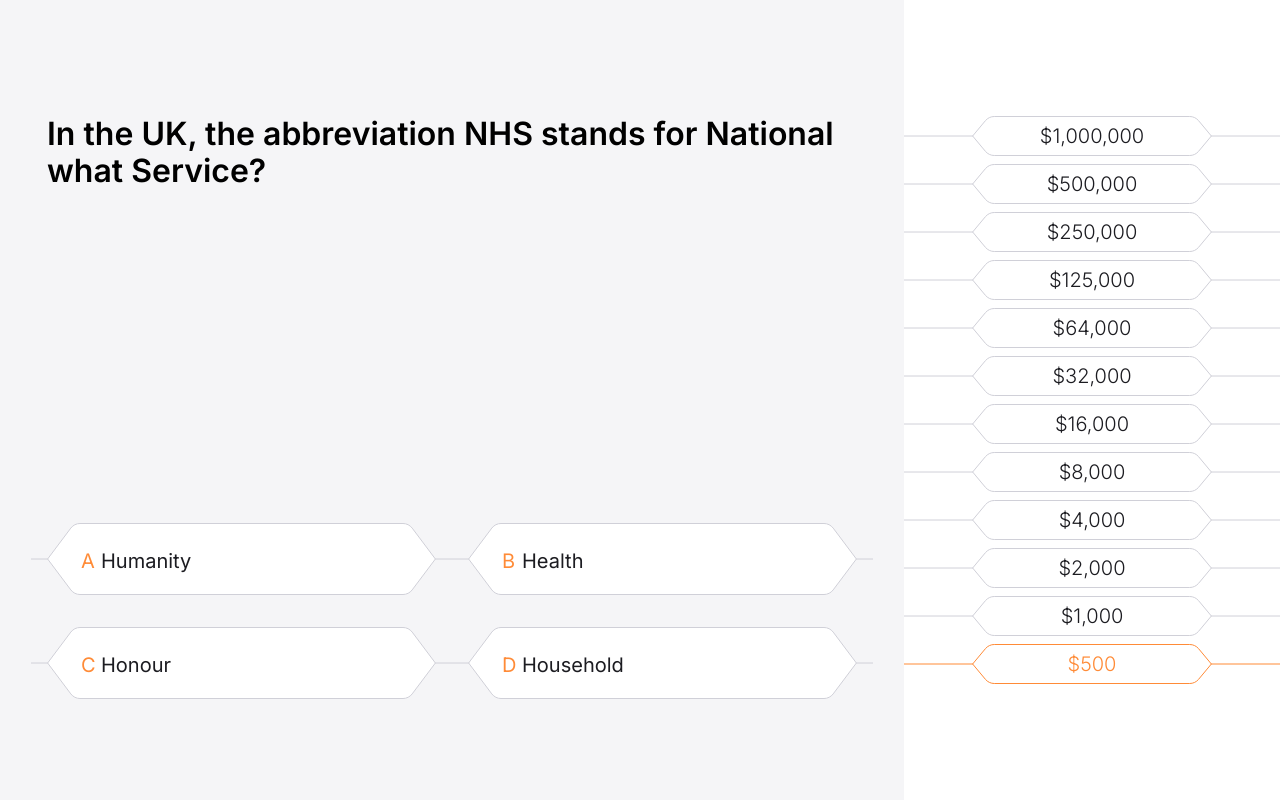
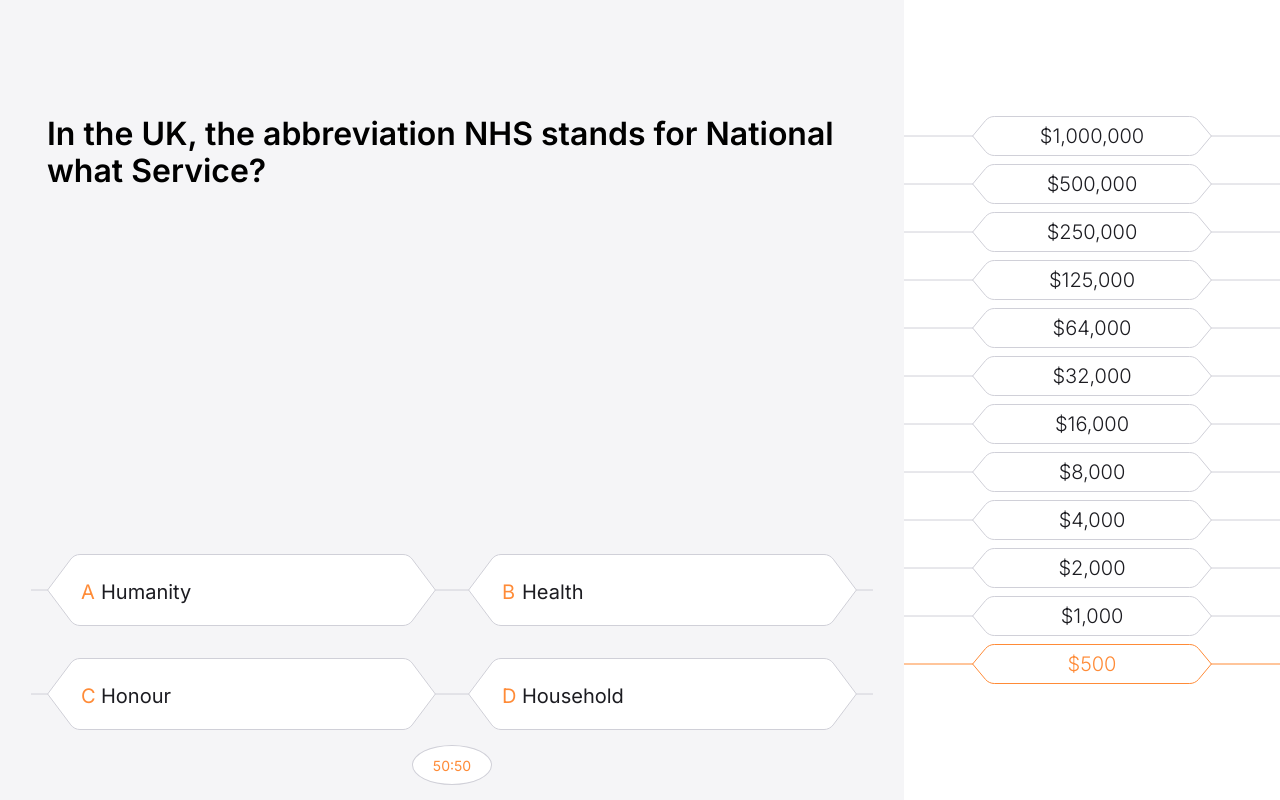
Before and after one commit to myroslav-kolomiiets/who-wants-to-be-a-millionaire, a Next.js app: page /game in a window 1280 px wide. Built offline with nearby package versions, Linux system fonts and the light colour scheme.

Commit message:
Add 50:50 help button functionality

```diff
--- a/src/components/Control/Control.tsx
+++ b/src/components/Control/Control.tsx
@@ -11,7 +11,9 @@
     isCorrect,
     isWrong,
     isNavigation,
+    isHelpOption,
     isDisabled,
+    isRemoved,
     text,
     onClick,
     href,
@@ -23,7 +25,16 @@
     [styles['is-correct']]: isCorrect,
     [styles['is-wrong']]: isWrong,
     [styles['is-disabled']]: isDisabled,
+    [styles['is-removed']]: isRemoved,
   });
+
+  if (isHelpOption) {
+    return (
+      <button type="button" className={classNames} onClick={onClick}>
+        {text}
+      </button>
+    );
+  }
 
   if (isNavigation) {
     return (
--- a/src/components/Control/IControl.ts
+++ b/src/components/Control/IControl.ts
@@ -6,7 +6,9 @@
   marker?: string;
   isCorrect?: boolean;
   isWrong?: boolean;
+  isRemoved?: boolean;
   isNavigation?: boolean;
+  isHelpOption?: boolean;
   isDisabled?: boolean;
   href?: string;
   text: string;
--- a/src/components/Control/controlProps.ts
+++ b/src/components/Control/controlProps.ts
@@ -1,14 +1,17 @@
 export enum ControlThemes {
   Hexagonal = 'hexagonal',
   Primary = 'primary',
+  Rounded = 'rounded',
 }
 
 export enum ControlStates {
   IsCorrect = 'isCorrect',
   IsWrong = 'isWrong',
+  IsRemoved = 'isRemoved',
 }
 
 export enum ControlSizes {
+  ExtraSmall = 'extra-small',
   Small = 'small',
   Medium = 'medium',
   Responsive = 'responsive',
--- a/src/components/Control/stylesheet/size/main.module.scss
+++ b/src/components/Control/stylesheet/size/main.module.scss
@@ -3,6 +3,10 @@
 .control {
   &--size {
     $size-map: (
+      'extra-small': (
+        'width': 80px,
+        'height': 40px
+      ),
       'small': (
         'width': 288px,
         'height': 48px
--- a/src/components/Control/stylesheet/theme/hexagonal.module.scss
+++ b/src/components/Control/stylesheet/theme/hexagonal.module.scss
@@ -67,6 +67,12 @@
       &.is-disabled {
         pointer-events: none;
       }
+
+      &.is-removed {
+        pointer-events: none;
+        opacity: 0.4;
+        transition: 0.3s ease-out;
+      }
     }
   }
 }
--- a/src/components/Control/stylesheet/theme/main.module.scss
+++ b/src/components/Control/stylesheet/theme/main.module.scss
@@ -1,2 +1,3 @@
 @use 'primary.module';
 @use 'hexagonal.module';
+@use 'rounded.module';
--- /dev/null
+++ b/src/components/Control/stylesheet/theme/rounded.module.scss
@@ -0,0 +1,43 @@
+.control {
+  &--theme {
+    &--rounded {
+      font-family: 'Inter', sans-serif;
+      font-style: normal;
+      font-weight: 400;
+      font-size: 14px;
+      color: #ff8b37;
+      background-color: #fff;
+      border: 1px solid #d0d0d8;
+      border-radius: 50%;
+      transition: 0.3s ease-out;
+
+      &::before {
+        content: '';
+        display: block;
+        position: absolute;
+        top: 0;
+        left: 0;
+        right: 0;
+        bottom: 0;
+        z-index: 1;
+        opacity: 1;
+        background-color: rgba(#000, 0);
+      }
+
+      @media (hover: hover), (-ms-high-contrast: none) {
+        &:hover {
+          border-color: #ff8b37;
+        }
+      }
+
+      &:active {
+        border-color: #ff8b37;
+      }
+
+      &.is-disabled {
+        pointer-events: none;
+        opacity: 0.4;
+      }
+    }
+  }
+}
--- a/src/pages/game/index.tsx
+++ b/src/pages/game/index.tsx
@@ -2,11 +2,7 @@
 import { useRouter } from 'next/router';
 import useSWR from 'swr';
 import Control from '../../components/Control/Control';
-import {
-  ControlSizes,
-  ControlStates,
-  ControlThemes,
-} from '../../components/Control/controlProps';
+import { ControlSizes, ControlStates, ControlThemes } from '../../components/Control/controlProps';
 import StatusMessage from '../../components/StatusMessage/StatusMessage';
 import { fetcher } from '../../utils/fetcher';
 import Steps from '../../components/Steps/Steps';
@@ -15,6 +11,8 @@
 function Game() {
   const [currentStep, setCurrentStep] = useState<number>(0);
   const [earned, setEarned] = useState<number>(0);
+  const [fiftyFiftyUsedOnStep, setFiftyFiftyUsedOnStep] = useState<boolean>(false);
+  const [disabledHelpOption, setDisabledHelpOption] = useState<boolean>(false);
   const [selectedOption, setSelectedOption] = useState<IOption | null>(
     null,
   );
@@ -37,6 +35,7 @@
     setTimeout(() => {
       setCurrentStep((prevStep) => prevStep + 1);
       setEarned(questions[currentStep].cost);
+      setFiftyFiftyUsedOnStep(false);
       setFeedbackClass('');
     }, nextStepDelay);
   };
@@ -73,6 +72,14 @@
     }
   };
 
+  const handleOnClickFiftyFifty = () => {
+    if (disabledHelpOption) {
+      return;
+    }
+    setFiftyFiftyUsedOnStep(true);
+    setDisabledHelpOption(true);
+  };
+
   return (
     <main className="container">
       <div className="game-main-block">
@@ -96,12 +103,23 @@
                   && feedbackClass === ControlStates.IsWrong
                 }
                 isDisabled={!!feedbackClass}
+                isRemoved={fiftyFiftyUsedOnStep && option.isRemovable}
                 marker={option.marker}
                 text={option.content}
                 onClick={() => handleOnClick(option)}
               />
             </div>
           ))}
+        </div>
+        <div className="game-main-block__help">
+          <Control
+            theme={ControlThemes.Rounded}
+            size={ControlSizes.ExtraSmall}
+            text="50:50"
+            onClick={() => handleOnClickFiftyFifty()}
+            isDisabled={disabledHelpOption}
+            isHelpOption
+          />
         </div>
       </div>
       <Steps costs={costs} step={currentStep} />
--- a/src/styles/game-page.scss
+++ b/src/styles/game-page.scss
@@ -40,8 +40,8 @@
     display: grid;
     grid-template-columns: repeat(2, 1fr);
     grid-row-gap: 32px;
-    margin-block-start: 65px;
-    margin-block-end: 101px;
+    margin-block-start: 250px;
+    margin-block-end: 0;
 
     @media (max-width: 1024px) {
       grid-template-columns: repeat(1, 1fr);
@@ -62,4 +62,8 @@
       height: 56px;
     }
   }
+
+  &__help {
+    margin-block: 15px;
+  }
 }
--- a/src/types/gameDataTypes.ts
+++ b/src/types/gameDataTypes.ts
@@ -2,6 +2,7 @@
   marker: string;
   content: string;
   isCorrect: boolean;
+  isRemovable: boolean;
 }
 
 export interface IQuestion {
```
Also changed, not shown: src/utils/gameConfig.json (+96 -48 lines).
